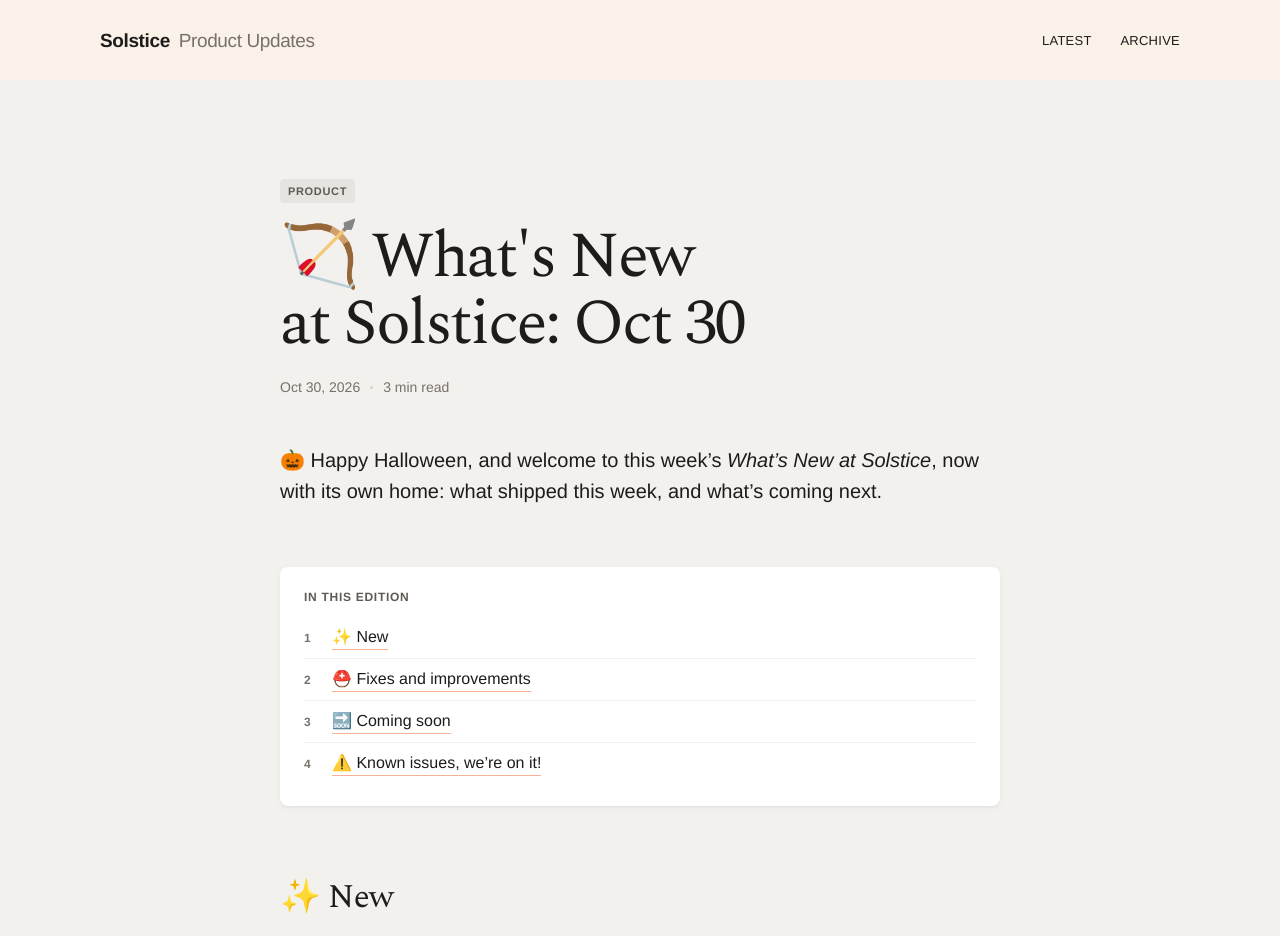
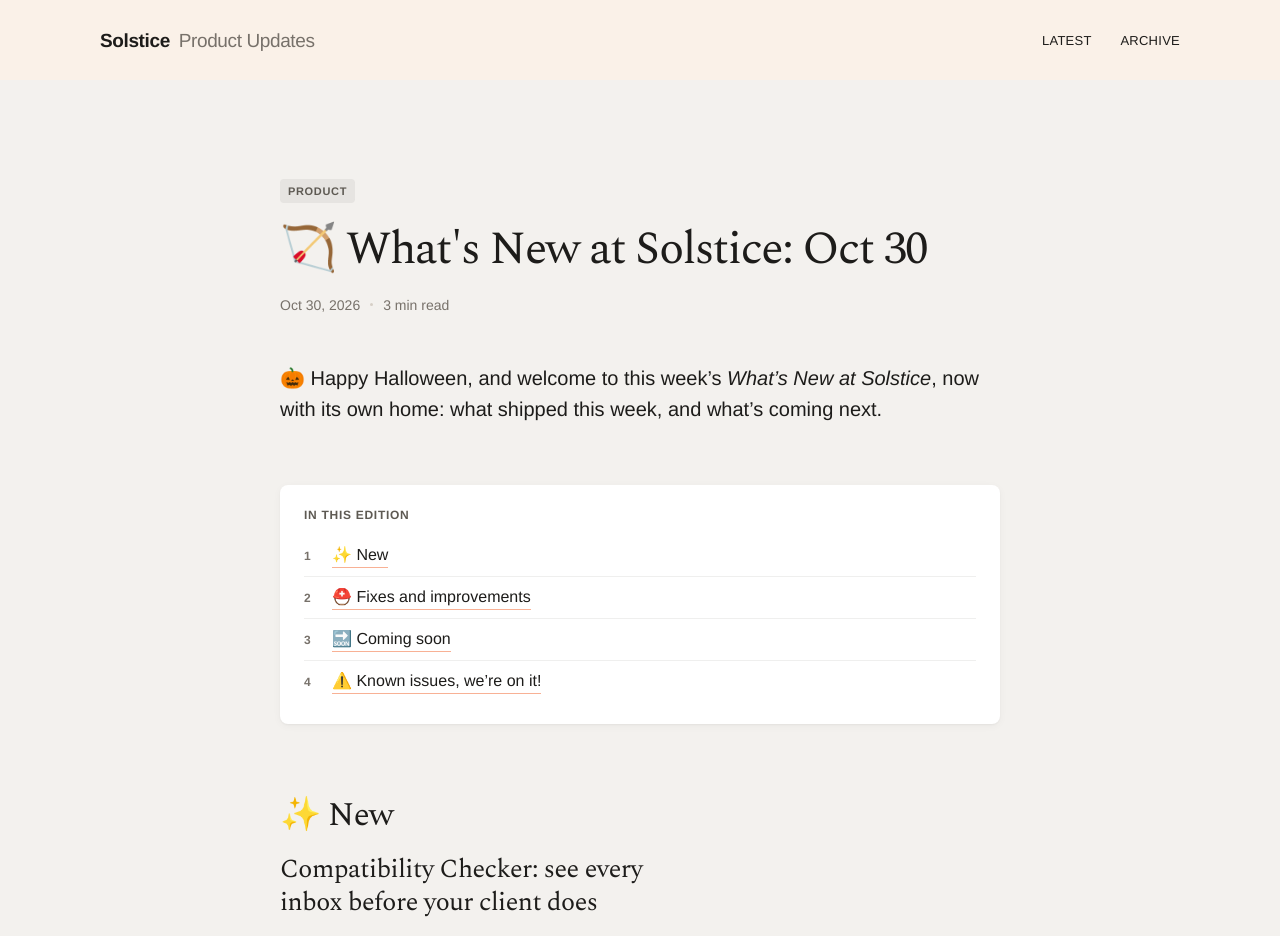
Before and after one commit to eeva-ff/solstice-newsletter, a Jekyll site: the page built from index.html, in a window 1280 px wide. Shown: the top 936 px of the page. Built offline with Jekyll 4.4.1, drawn with Linux system fonts in a browser that asks for light colours; a style sheet for code colours, icons or effects is not loaded.

Commit message:
Issue titles on one line
Co-Authored-By: Claude Opus 5.5 <noreply@anthropic.com>

```diff
--- a/assets/style.css
+++ b/assets/style.css
@@ -47,8 +47,8 @@ main { max-width: 720px; margin: 0 auto; padding: 96px 0 120px; }
   font: 600 11px/14px var(--sans); letter-spacing: 0.66px; text-transform: uppercase; color: var(--label);
 }
 h1 {
-  font: 300 64px/1.04 var(--serif); letter-spacing: -2.24px;
-  margin: 20px 0 20px; text-wrap: balance;
+  font: 300 46px/1.1 var(--serif); letter-spacing: -1.4px;
+  margin: 20px 0 20px; white-space: nowrap;
 }
 h1 a { color: inherit; text-decoration: none; }
 .meta { display: flex; align-items: center; gap: 10px; margin: 0; font-size: 14px; line-height: 20px; color: var(--muted); }
@@ -111,7 +111,7 @@ h1 a { color: inherit; text-decoration: none; }
   .site-header { padding: 20px 16px; }
   .site-header nav a { margin-left: 16px; }
   main { padding: 64px 16px 96px; }
-  h1 { font-size: 38px; letter-spacing: -1.33px; }
+  h1 { font-size: 34px; letter-spacing: -1px; white-space: normal; text-wrap: balance; }
   .article-body h2 { font-size: 28px; }
   .archive-title { font-size: 24px; }
 }
```
